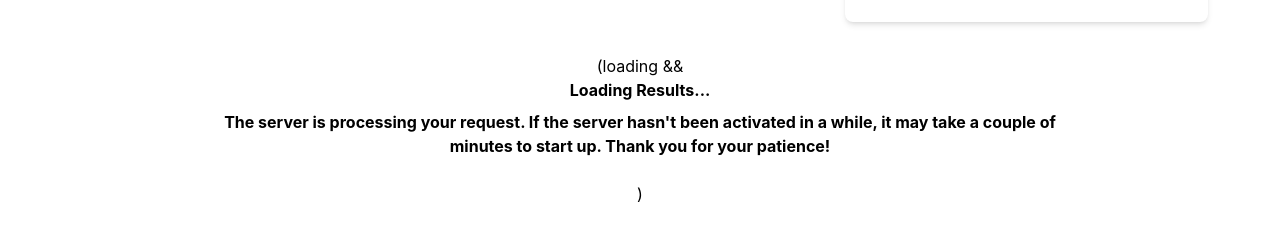
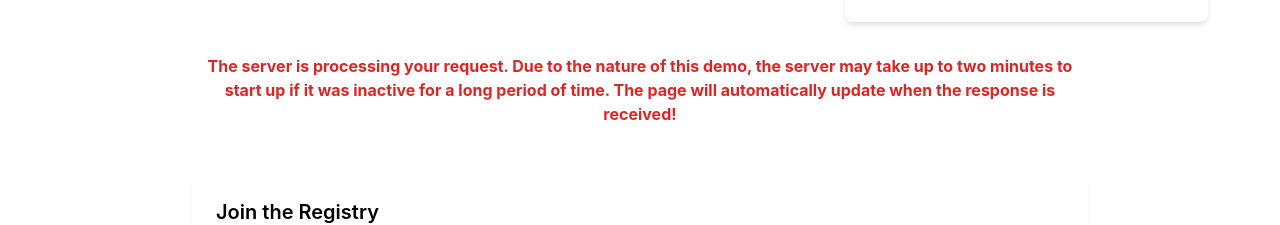
Before and after one commit to AydenTheKinch/forestry_company_database, a React (Create React App) app in the folder client/: page / in a window 1280 px wide. Shown: the part 1085-1310 px from the top of the page. Built offline with nearby package versions, Linux system fonts and the light colour scheme; grey boxes are pictures that could not be loaded.

Commit message:
changed warning notification

```diff
--- a/client/src/components/LoadingInfo.tsx
+++ b/client/src/components/LoadingInfo.tsx
@@ -1,10 +1,9 @@
 import React from "react";
 
 export const LoadingInfo: React.FC = () => (
-  <div className="mb-6 max-w-4xl mx-auto text-center">
-    <h3 className="font-bold mb-2">Loading Results...</h3>
+  <div className="mb-6 max-w-4xl mx-auto text-center text-red-600">
     <p className="font-bold">
-      The server is processing your request. If the server hasn't been activated in a while, it may take a couple of minutes to start up. Thank you for your patience!
+      The server is processing your request. Due to the nature of this demo, the server may take up to two minutes to start up if it was inactive for a long period of time. The page will automatically update when the response is received!
     </p>
   </div>
 );
--- a/client/src/containers/ContractorRegistry.tsx
+++ b/client/src/containers/ContractorRegistry.tsx
@@ -146,7 +146,8 @@ const ContractorRegistry: React.FC = () => {
       </div>
 
       {/* Results Section */}
-      (loading && <LoadingInfo />)
+      <LoadingInfo />
+      {loading && (<LoadingInfo />)}
       {showResults && (
         <ResultsTable
           filteredData={filteredData}
```
